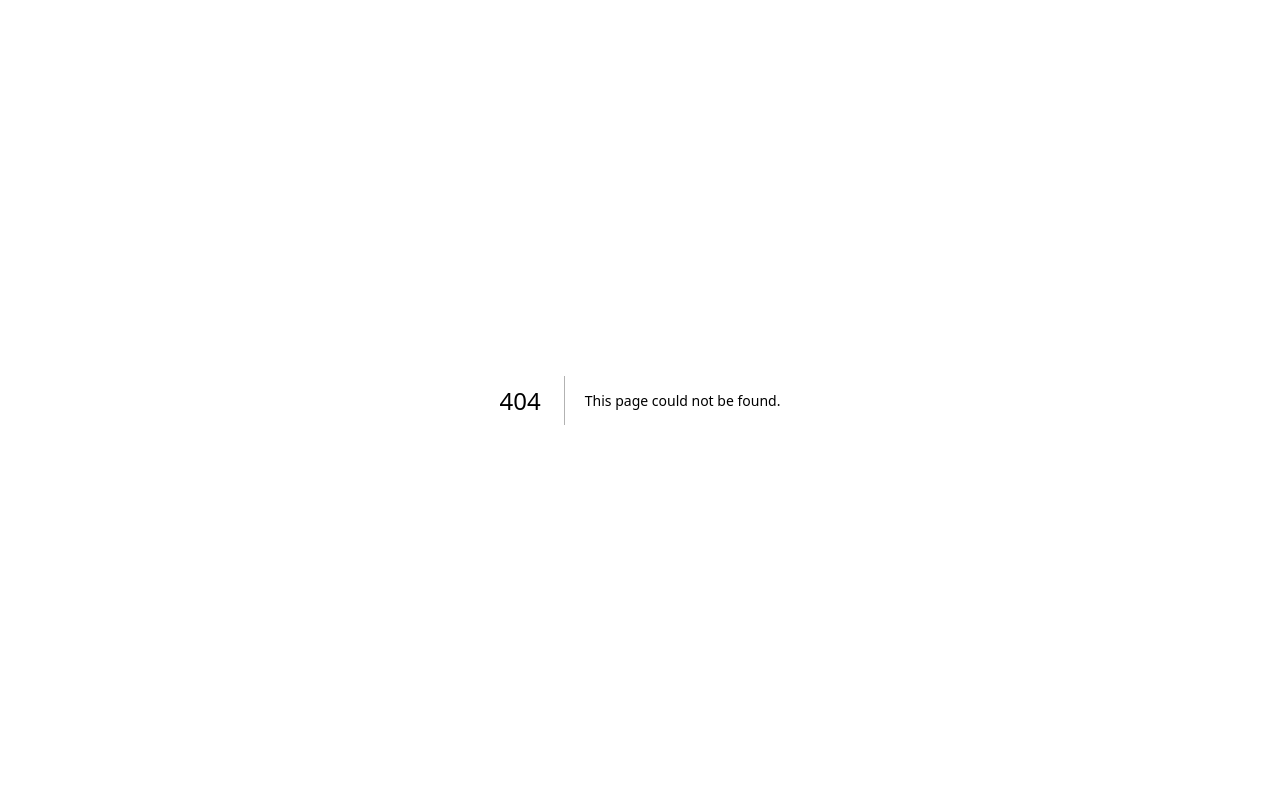
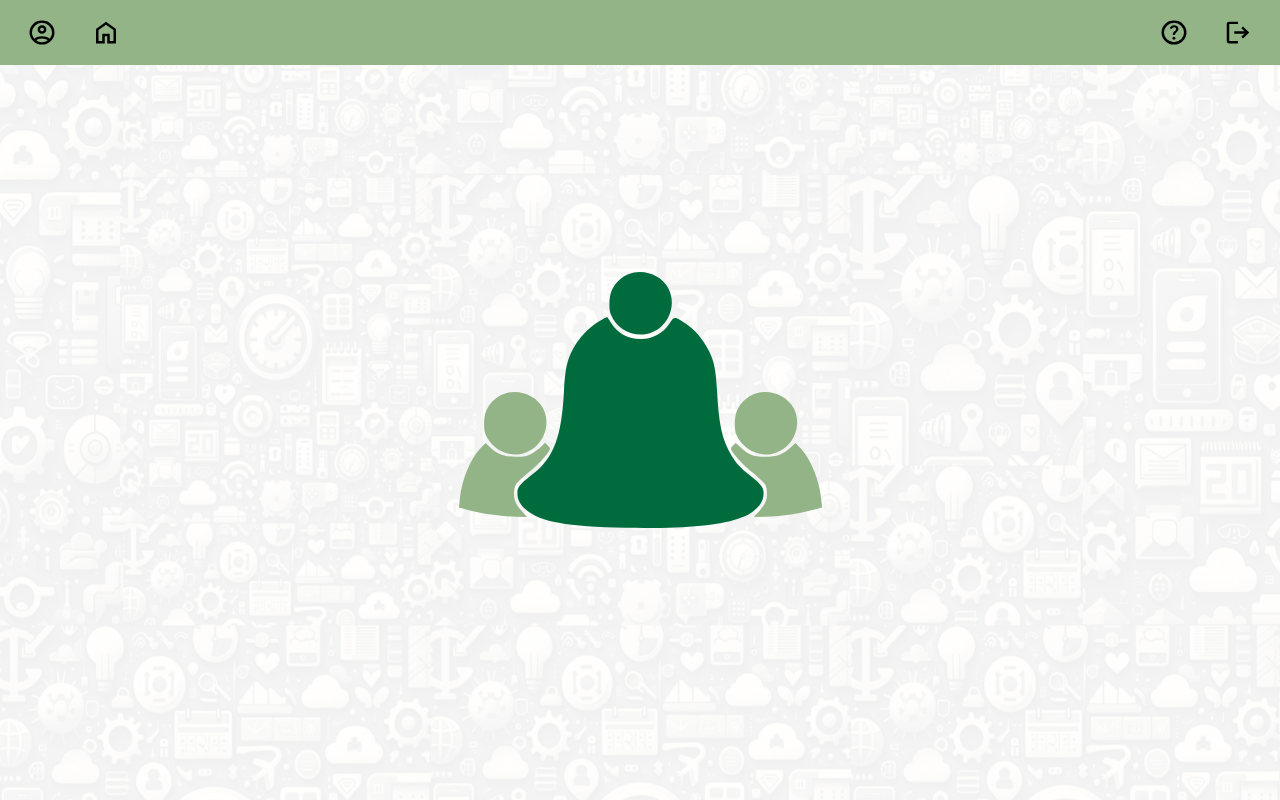
Before and after one commit to caromerom1/socialarm-web, a Next.js app: page /dashboard in a window 1280 px wide. Before the commit this address had no page. Built offline with nearby package versions, Linux system fonts and the light colour scheme.

Commit message:
Include dashboard page

```diff
--- /dev/null
+++ b/src/layouts/dashboard.tsx
@@ -0,0 +1,28 @@
+import { Navbar } from '@/components/Navbar';
+import RootLayout from './root';
+import { useState } from 'react';
+import { ProfileModal } from '@/components/ProfileModal';
+
+interface Props {
+  children: React.ReactNode;
+}
+
+export const DashboardLayout: React.FC<Props> = ({ children }) => {
+  const [isModalOpen, setIsModalOpen] = useState(false);
+
+  const handleModalClose = () => {
+    setIsModalOpen(false);
+  };
+
+  const handleModalOpen = () => {
+    setIsModalOpen(true);
+  }
+
+  return (
+    <RootLayout>
+      <Navbar handlePersonaClick={handleModalOpen} />
+      {isModalOpen && <ProfileModal handleClose={handleModalClose} />}
+      {children}
+    </RootLayout>
+  );
+};
--- /dev/null
+++ b/src/pages/dashboard/index.tsx
@@ -0,0 +1,12 @@
+import { DashboardLayout } from "@/layouts/dashboard";
+import Image from "next/image";
+import SociAlarmIcon from '@/assets/SociAlarmIcon.svg'
+
+const Dashboard = ()=>
+  <DashboardLayout>
+    <Image
+      src={SociAlarmIcon}
+      alt="SociAlarm Logo"
+    />
+  </DashboardLayout>
+export default Dashboard;
```
Also changed, not shown: src/pages/index.tsx (+4 -6 lines).
